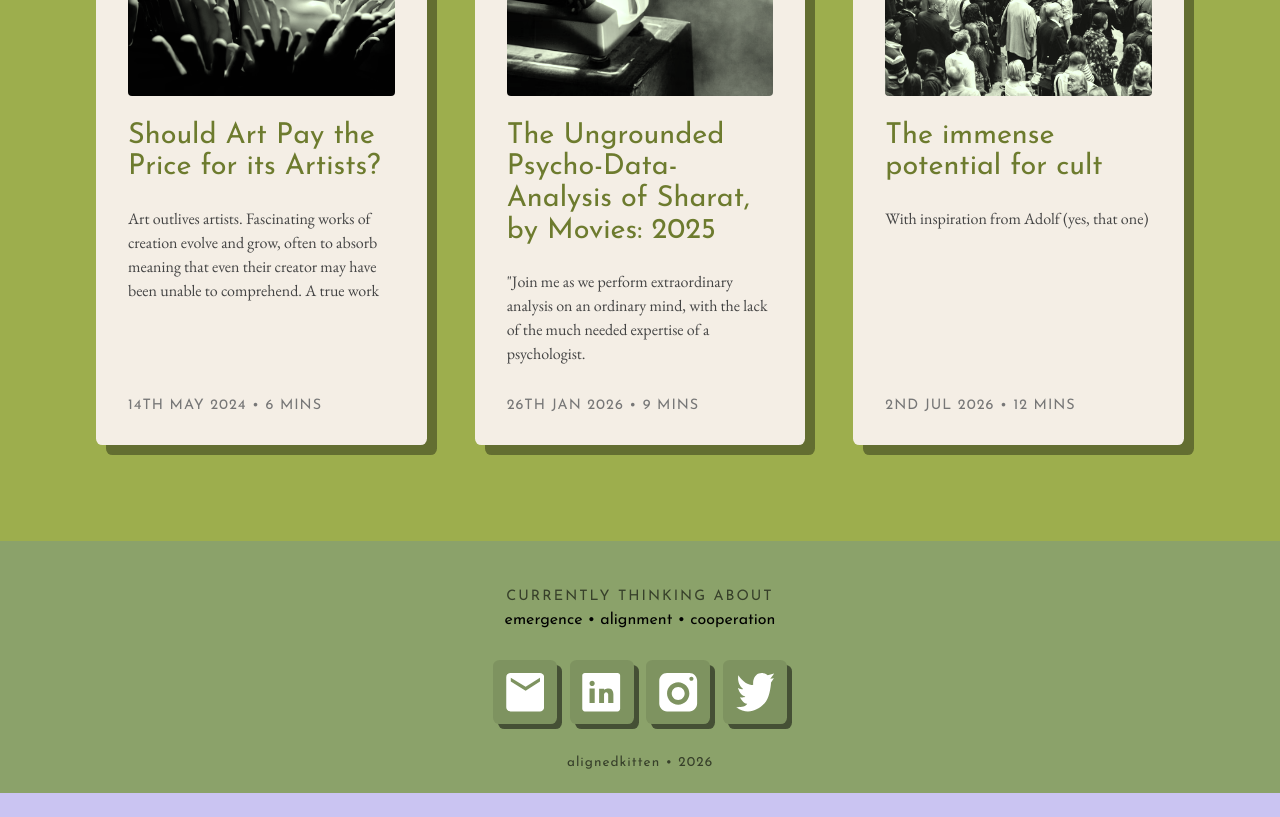
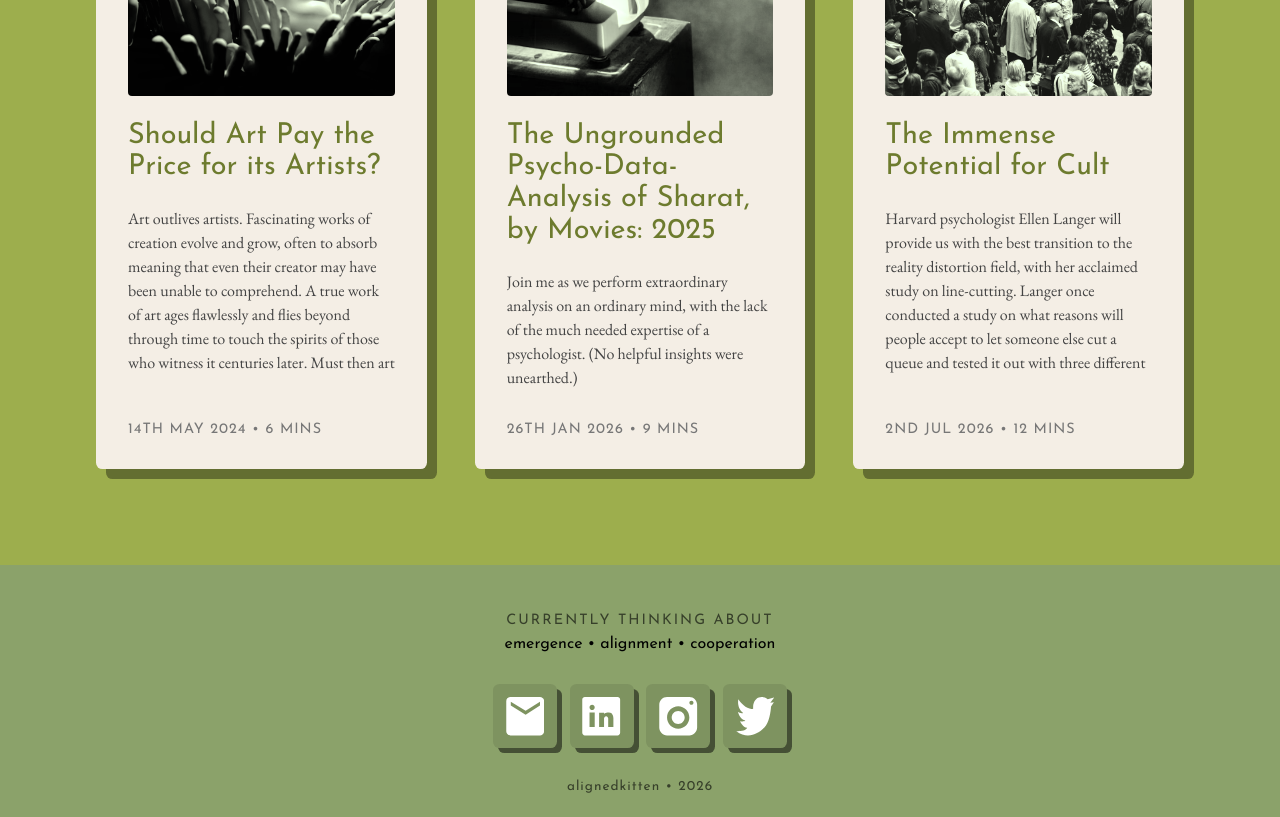
Before and after one commit to Sharatjacob2/main_website, a React (Create React App) app: page /blog in a window 1280 px wide. Shown: the part 1240-2057 px from the top of the page. Before the commit the page ends 2033 px from the top, so only its background shows below. Built offline with nearby package versions, Linux system fonts and the light colour scheme.

Commit message:
minor changes

```diff
--- a/public/content/posts/cult-potential/cult-potential.md
+++ b/public/content/posts/cult-potential/cult-potential.md
@@ -1,6 +1,6 @@
 ---
-title: "The immense potential for cult"
-preview: "With inspiration from Adolf (yes, that one)"
+title: "The Immense Potential for Cult"
+preview: "Harvard psychologist Ellen Langer will provide us with the best transition to the reality distortion field, with her acclaimed study on line-cutting. Langer once conducted a study on what reasons will people accept to let someone else cut a queue and tested it out with three different reasons: "
 date: "2nd JUL 2026"
 author: Sharat Jacob Jacob
 image: cult-potential.png
--- a/public/content/posts/psychodatanalysis/psychodatanalysis.md
+++ b/public/content/posts/psychodatanalysis/psychodatanalysis.md
@@ -1,8 +1,6 @@
 ---
 title: "The Ungrounded Psycho-Data-Analysis of Sharat, by Movies: 2025"
-preview: "Join me as we perform extraordinary analysis on an ordinary mind, with the lack of the much needed expertise of a psychologist.
-
-(Spoiler alert: No helpful insights were unearthed.)"
+preview: "Join me as we perform extraordinary analysis on an ordinary mind, with the lack of the much needed expertise of a psychologist. (No helpful insights were unearthed.)"
 date: "26th JAN 2026"
 author: Sharat Jacob Jacob
 image: psychodatanalysis.png
--- a/src/blogPage/Blog.css
+++ b/src/blogPage/Blog.css
@@ -51,7 +51,7 @@ a {
   font-size: 1rem;
   margin-bottom: 2rem;
   line-height: 1.5;
-  max-height: 6em; /* 4 lines × 1.5 line-height */
+  max-height: 10.5em; /* 4 lines × 1.5 line-height */
   overflow: hidden;
   color: #444;
   font-family: 'EB Garamond', Georgia;
```
